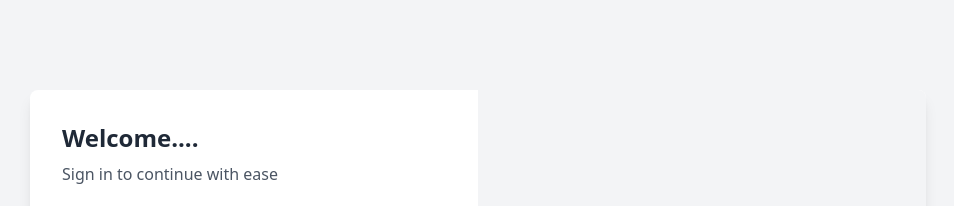
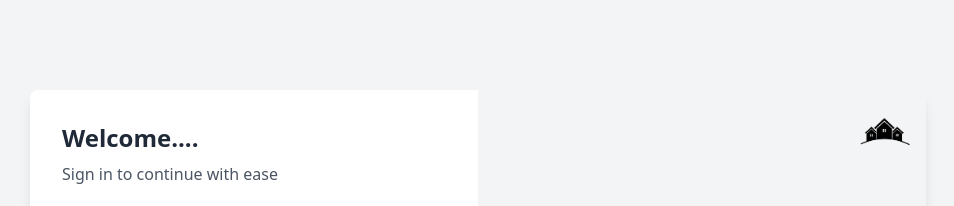
Before and after one commit to cobbygraves/bedmate-user, a Next.js app: page /login in a window 1280 px wide. Shown: the top 206 px of the page, without its empty margins (162-1116 px from the left). Built offline with nearby package versions, Linux system fonts and the light colour scheme.

Commit message:
updated login page

```diff
--- a/src/app/login/page.tsx
+++ b/src/app/login/page.tsx
@@ -1,12 +1,14 @@
 'use client'
 import React, { useState } from 'react'
 import Image from 'next/image'
-import { FaLock } from 'react-icons/fa' // Icon for PIN field
+import { FaLock } from 'react-icons/fa'
 import illustration from '../images/illustration.png'
+import logo from '../images/hostelimage.png' // Import your logo here
 
 const LoginPage: React.FC = () => {
   const [phoneNumber, setPhoneNumber] = useState('')
   const [pin, setPin] = useState('')
+  const [loading, setLoading] = useState(false)
 
   const handlePhoneNumberChange = (event: React.ChangeEvent<HTMLInputElement>) => {
     setPhoneNumber(event.target.value)
@@ -16,27 +18,37 @@ const LoginPage: React.FC = () => {
     setPin(event.target.value)
   }
 
-  const handleSignIn = (event: React.FormEvent) => {
+  const handleSignIn = async (event: React.FormEvent) => {
     event.preventDefault()
-    // Add sign-in logic here
+    setLoading(true)
+    // Add sign-in logic here (API call)
     console.log('Phone Number:', phoneNumber)
     console.log('PIN:', pin)
+    // Simulating an API call
+    setTimeout(() => {
+      setLoading(false)
+      // Reset phone and pin for demo
+      setPhoneNumber('')
+      setPin('')
+      // Handle success or failure here
+    }, 2000) // Simulate loading for 2 seconds
   }
 
   return (
     <div className="min-h-screen flex items-center justify-center bg-gray-100">
-      <div className="flex flex-col lg:flex-row bg-white shadow-lg rounded-lg overflow-hidden lg:max-w-4xl">
+      <div className="flex flex-col lg:flex-row bg-white shadow-lg rounded-lg overflow-hidden lg:max-w-4xl relative">
         {/* Left Section: Login Form */}
         <div className="w-full lg:w-1/2 p-8">
           <h2 className="text-2xl font-semibold text-gray-800">Welcome....</h2>
-          <p className="mt-2 text-gray-600">Sign in to continue  with ease</p>
+          <p className="mt-2 text-gray-600">Sign in to continue with ease</p>
           <form onSubmit={handleSignIn} className="mt-8 space-y-4">
             {/* Mobile Number Field */}
             <div>
-              <label className="block text-sm font-medium text-gray-700">Mobile Number</label>
+              <label htmlFor="phone-number" className="block text-sm font-medium text-gray-700">Mobile Number</label>
               <div className="flex items-center mt-1">
                 <span className="bg-gray-200 text-gray-800 rounded-l px-4 py-2">🇬🇭</span>
                 <input
+                  id="phone-number"
                   type="tel"
                   value={phoneNumber}
                   onChange={handlePhoneNumberChange}
@@ -48,9 +60,10 @@ const LoginPage: React.FC = () => {
 
             {/* PIN Field */}
             <div>
-              <label className="block text-sm font-medium text-gray-700">PIN</label>
+              <label htmlFor="pin" className="block text-sm font-medium text-gray-700">PIN</label>
               <div className="relative mt-1">
                 <input
+                  id="pin"
                   type="password"
                   value={pin}
                   onChange={handlePinChange}
@@ -69,7 +82,7 @@ const LoginPage: React.FC = () => {
             {/* Sign In Button */}
             <button
               type="submit"
-              className="w-full bg-yellow-500 text-white py-2 rounded hover:bg-red-600 transition duration-300"
+              className="w-full bg-yellow-500 text-white py-2 rounded hover:bg-red-600 transition-all duration-300"
             >
               Sign In
             </button>
@@ -82,13 +95,18 @@ const LoginPage: React.FC = () => {
         </div>
 
         {/* Right Section: Image and Welcome Text */}
-        <div className="hidden lg:flex w-full lg:w-1/2 flex-col items-center justify-center p-8 bg-gray-100">
-        <Image src={illustration} alt="Illustration" layout="responsive" className="object-contain" />
+        <div className="relative hidden lg:flex w-full lg:w-1/2 flex-col items-center justify-center p-8 bg-gray-100">
+          {/* Illustration Image */}
+          <Image src={illustration} alt="Illustration" layout="responsive" className="object-contain" />
 
+          {/* Logo */}
+          <div className="absolute top-4 right-4">
+            <Image src={logo} alt="Logo" width={50} height={50} />
+          </div>
 
           <h3 className="text-xl font-semibold text-gray-800 mt-4">Get started in one, two, three…</h3>
           <p className="text-center text-gray-600 mt-2">
-          Staying at a hostel allows for a greater sense of connection! You immerse yourself in the vibrant atmosphere, meet fellow travelers, and share stories that enrich your experience, creating memories that last a lifetime.
+            Staying at a hostel allows for a greater sense of connection! You immerse yourself in the vibrant atmosphere, meet fellow travelers, and share stories that enrich your experience, creating memories that last a lifetime.
           </p>
         </div>
       </div>
```
